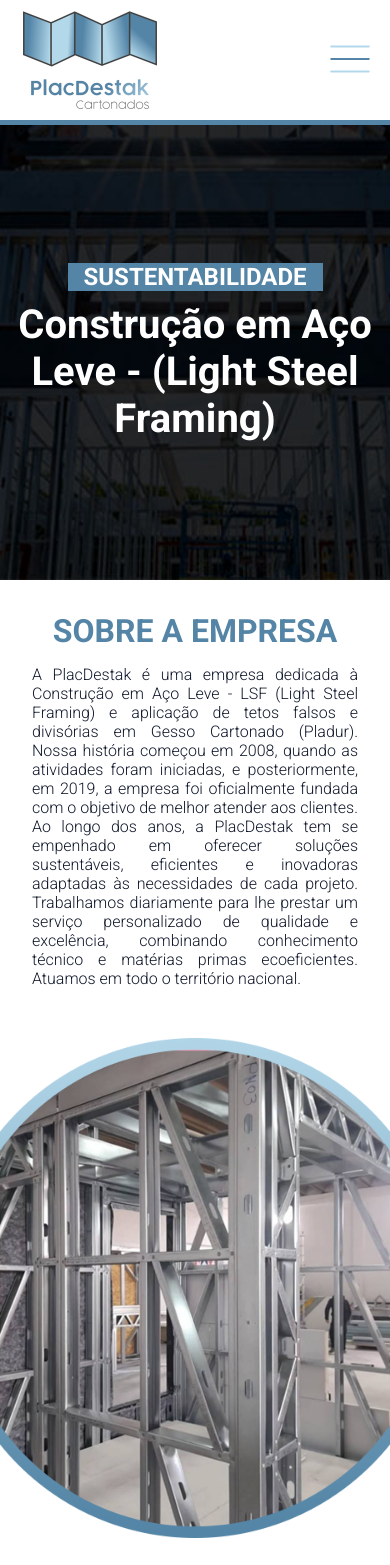
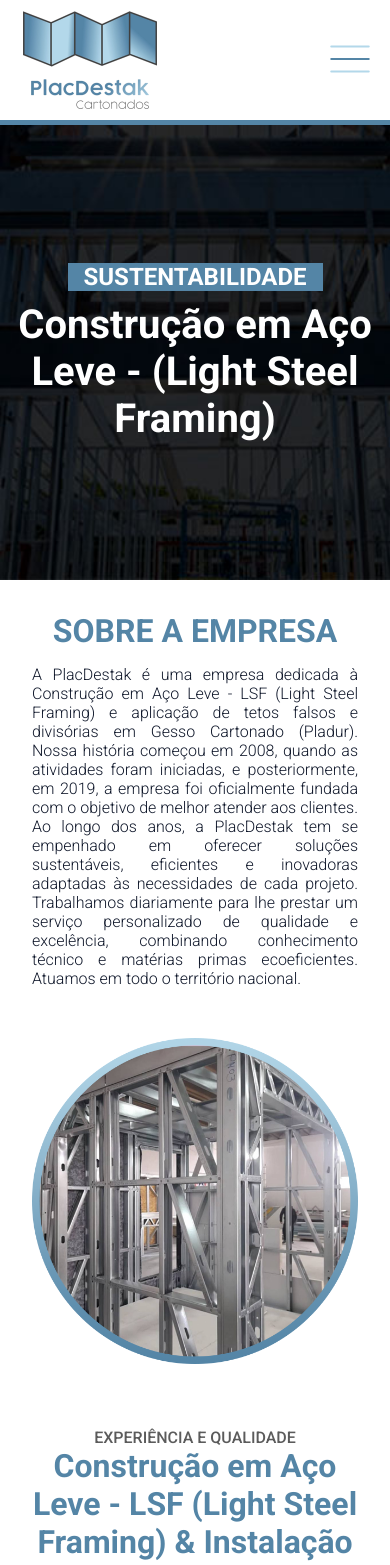
Before and after one commit to ynfleozin/site-placdestak, an Angular app: page / in a window 390 px wide. Shown: the top 1565 px of the page. Built offline with nearby package versions, Linux system fonts and the light colour scheme; a web font is replaced by a local one.

Commit message:
fix about image size in mobile devices

```diff
--- a/src/app/components/home/home.component.scss
+++ b/src/app/components/home/home.component.scss
@@ -253,6 +253,11 @@
         text-align: justify;
       }
     }
+
+    img{
+      width: 100%;
+      height: auto;
+    }
   }
 
   .services-section {
```
